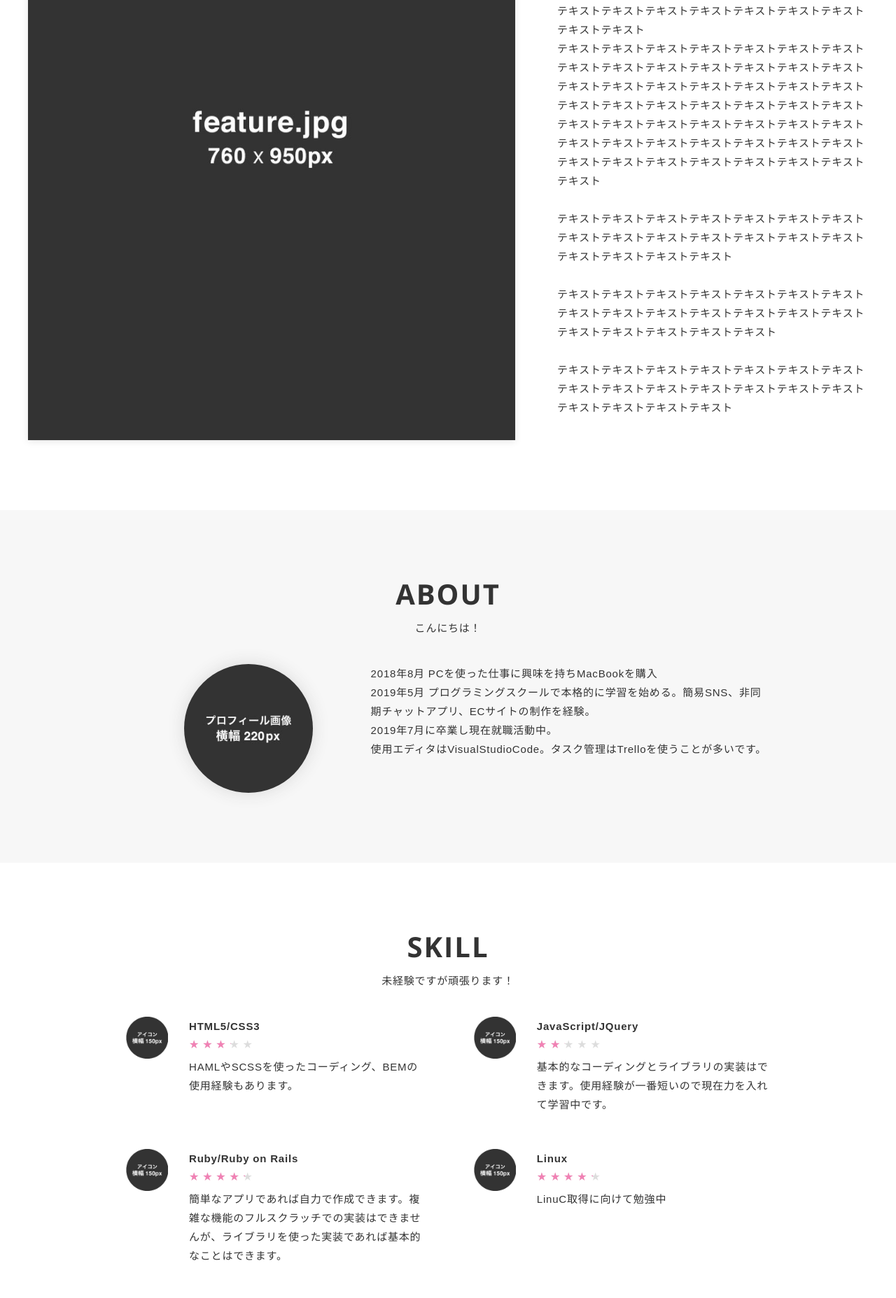
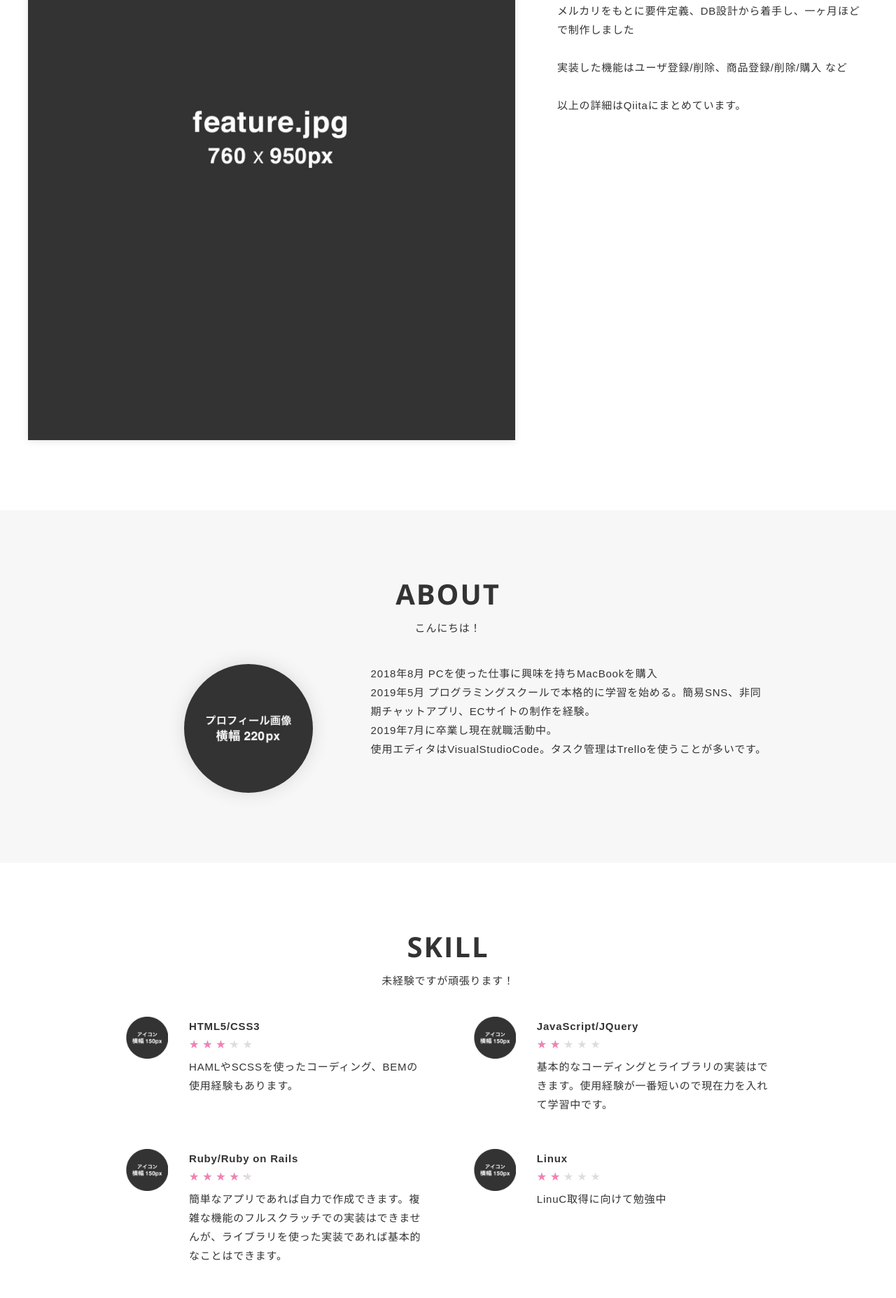
Before and after one commit to nagisa-miura/my-portfolio, a plain HTML site: page index.html in a window 1280 px wide. Shown: the part 2295-4150 px from the top of the page at 70% size. Drawn offline with nearby package versions, Linux system fonts and the light colour scheme.

Commit message:
featureの編集

```diff
--- a/index.html
+++ b/index.html
@@ -133,8 +133,8 @@
                 <br>
                 <br>
                 <span
-                  class="text-bold">コメント：</span><br>テキストテキストテキストテキストテキストテキストテキストテキストテキスト<br>テキストテキストテキストテキストテキストテキストテキストテキストテキストテキストテキストテキストテキストテキストテキストテキストテキストテキストテキストテキストテキストテキストテキストテキストテキストテキストテキストテキストテキストテキストテキストテキストテキストテキストテキストテキストテキストテキストテキストテキストテキストテキストテキストテキストテキストテキストテキストテキストテキストテキスト<br><br>テキストテキストテキストテキストテキストテキストテキストテキストテキストテキストテキストテキストテキストテキストテキストテキストテキストテキスト<br><br>
-                テキストテキストテキストテキストテキストテキストテキストテキストテキストテキストテキストテキストテキストテキストテキストテキストテキストテキストテキスト<br><br>テキストテキストテキストテキストテキストテキストテキストテキストテキストテキストテキストテキストテキストテキストテキストテキストテキストテキスト
+                  class="text-bold">コメント：</span><br>メルカリをもとに要件定義、DB設計から着手し、一ヶ月ほどで制作しました<br><br>実装した機能はユーザ登録/削除、商品登録/削除/購入 など<br><br>
+                以上の詳細はQiitaにまとめています。<br><br>
               </div>
             </div>
           </div>
@@ -218,7 +218,7 @@
               <div class="skill-desc">
                 <h3 class="skill-desc-title">Linux</h3>
                 <div class="rating">
-                  <div class="rate rate4"></div>
+                  <div class="rate rate2"></div>
                 </div>
                 <div class="section-text">
                   LinuC取得に向けて勉強中</div>
```
